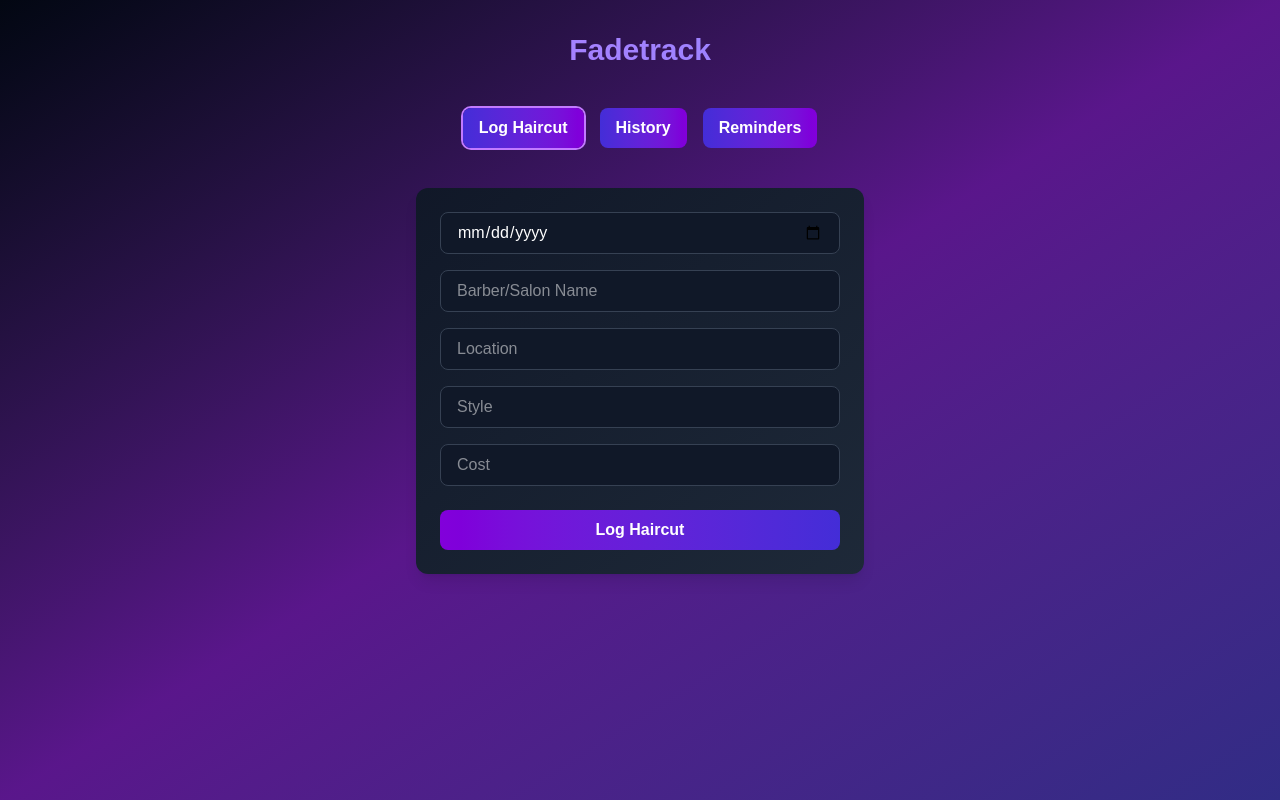
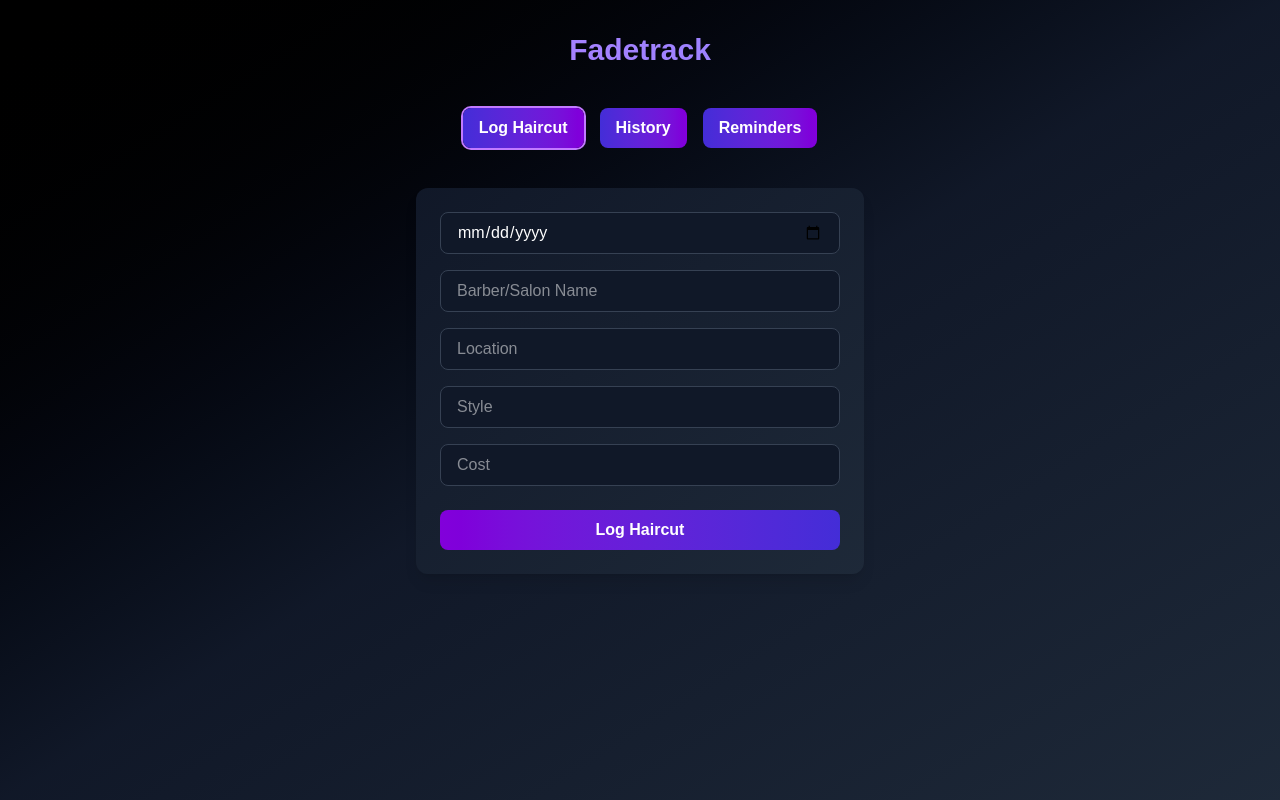
Before and after one commit to utkaxxh/fadetrack, a Next.js app: page / in a window 1280 px wide. Built offline with nearby package versions, Linux system fonts and the light colour scheme; no server answers.

Commit message:
Update: gradient

```diff
--- a/src/app/page.tsx
+++ b/src/app/page.tsx
@@ -31,7 +31,7 @@ export default function HomePage() {
   }
 
   return (
-    <main className="min-h-screen bg-gradient-to-br from-gray-950 via-purple-900 to-indigo-900 text-white">
+    <main className="min-h-screen bg-gradient-to-br from-black via-gray-900 to-gray-800 text-white">
       <div className="container mx-auto py-8 px-2">
         <h1 className="text-3xl font-extrabold text-center mb-6 bg-gradient-to-r from-purple-400 to-indigo-400 bg-clip-text text-transparent animate-fade-in">Fadetrack</h1>
         <TabNavigation activeTab={activeTab} setActiveTab={setActiveTab} />
```
